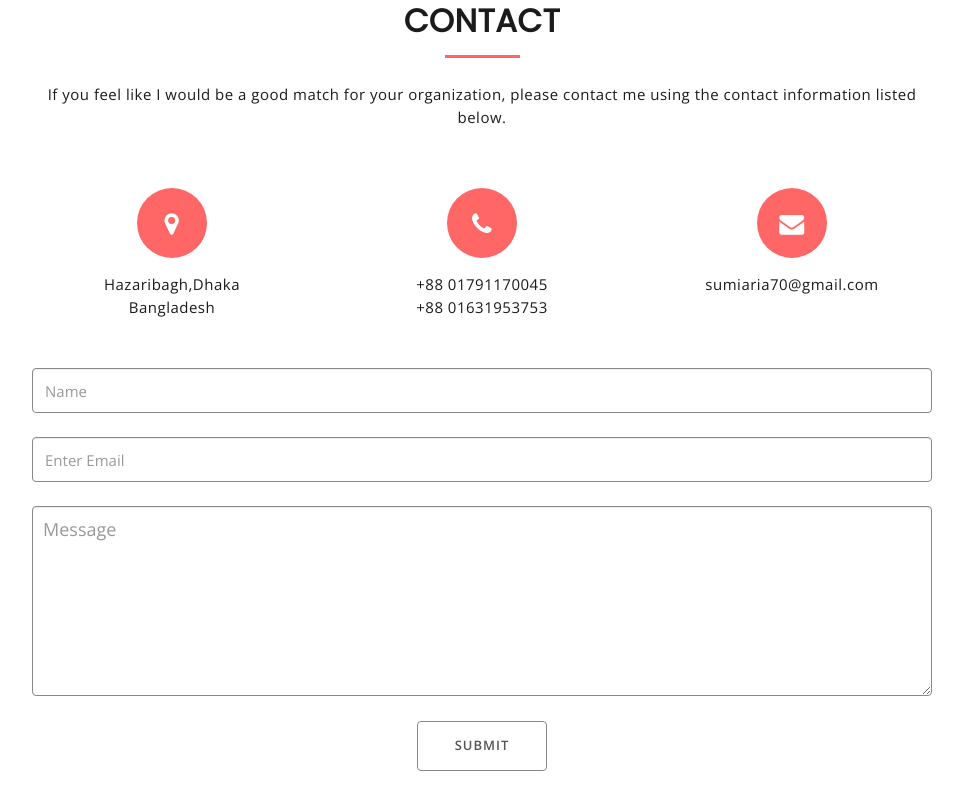
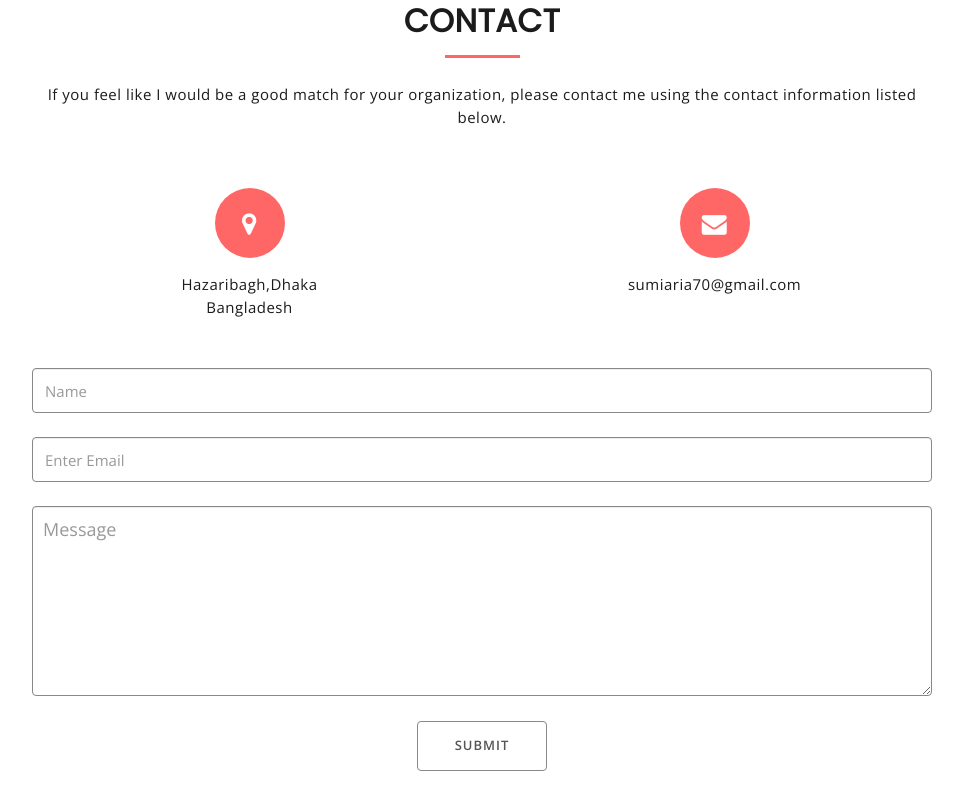
Before and after one commit to SumiaRia/SumiaRia.github.io, a plain HTML site: page index.html in a window 1280 px wide. Shown: the part 3506-4315 px from the top of the page, without its empty margins (158-1121 px from the left). Drawn offline with nearby package versions, Linux system fonts and the light colour scheme.

Commit message:
modify contact

```diff
--- a/index.html
+++ b/index.html
@@ -592,21 +592,21 @@
 										<div class="mu-contact-top">
 
 											<div class="row">
-												<div class="col-sm-4">
+												<div class="col-sm-6">
 													<div class="mu-contact-top-single">
 														<div class="mu-icon"><i class="fa fa-map-marker"></i></div>
 														<p>Hazaribagh,Dhaka</p>
 														<p>Bangladesh</p>
 													</div>
 												</div>
-												<div class="col-sm-4">
+												<!-- <div class="col-sm-4">
 													<div class="mu-contact-top-single">
 														<div class="mu-icon"><i class="fa fa-phone"></i></div>
-														<p>+88 01791170045</p>
-														<p>+88 01631953753</p>
+														<p></p>
+														<p></p>
 													</div>
-												</div>
-												<div class="col-sm-4">
+												</div> -->
+												<div class="col-sm-6">
 													<div class="mu-contact-top-single">
 														<div class="mu-icon"><i class="fa fa-envelope"></i></div>
 														<p>sumiaria70@gmail.com</p>
```
